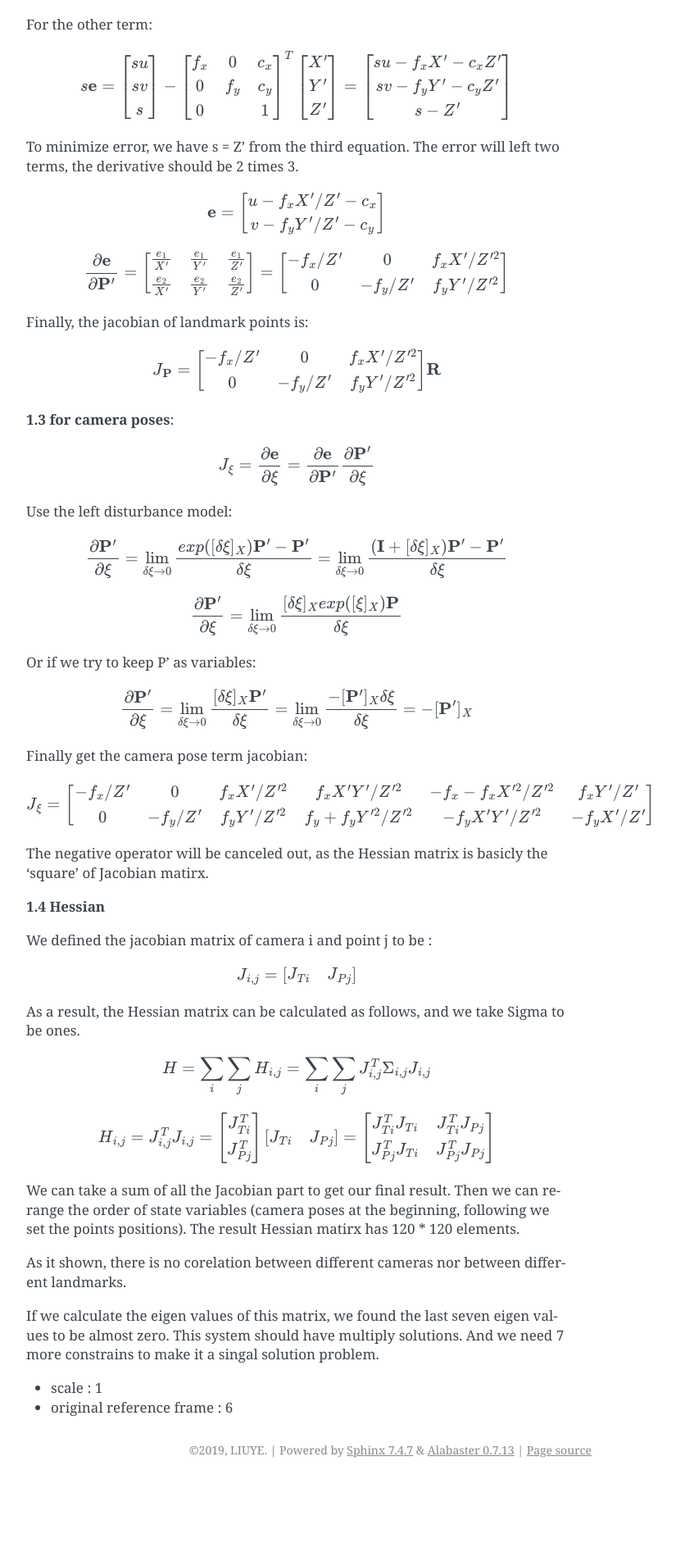
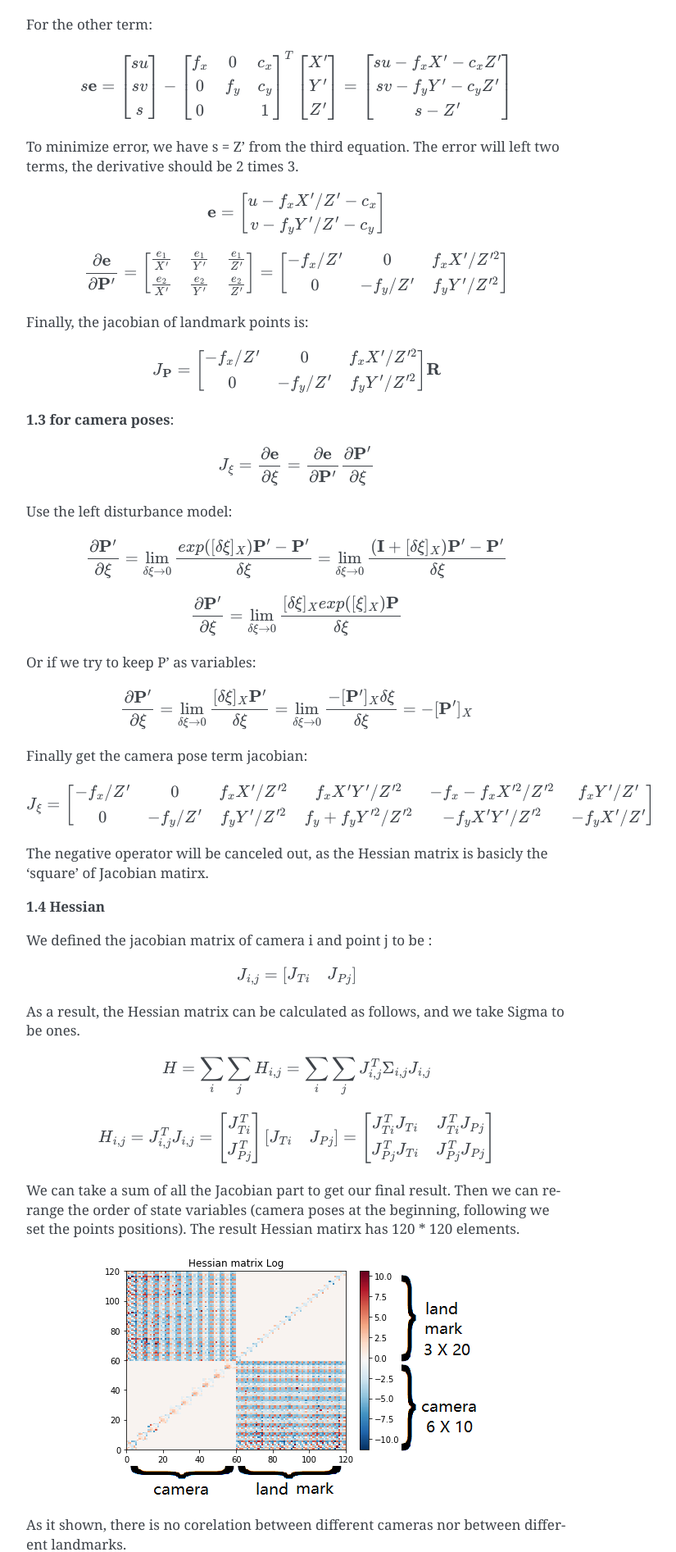
Before and after one commit to gggliuye/VIO, a Sphinx documentation site: the page built from docs/deepblue/VIO.rst, in a window 1280 px wide. Shown: the part 4507-6400 px from the top of the page at 82% size, without its empty margins (388-1213 px from the left). Built offline with Sphinx 7.4.7, drawn with Linux system fonts in a browser that asks for light colours; before the commit the page ends 6315 px from its top, so only the background shows below that.

Commit message:
Update VIO.rst

```diff
--- a/docs/deepblue/VIO.rst
+++ b/docs/deepblue/VIO.rst
@@ -285,7 +285,8 @@ As a result, the Hessian matrix can be calculated as follows, and we take Sigma
 We can take a sum of all the Jacobian part to get our final result.
 Then we can re-range the order of state variables (camera poses at the beginning, following we set the points positions). The result Hessian matirx has 120 * 120 elements.
 
-
+.. image:: images/hessian.png
+   :align: center
 
 As it shown, there is no corelation between different cameras nor between different landmarks.
 
```
